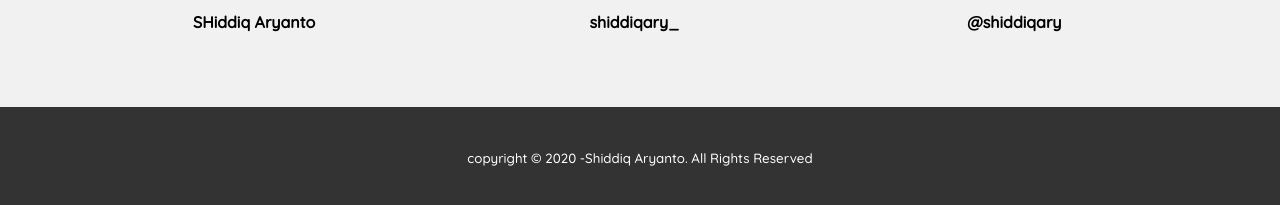
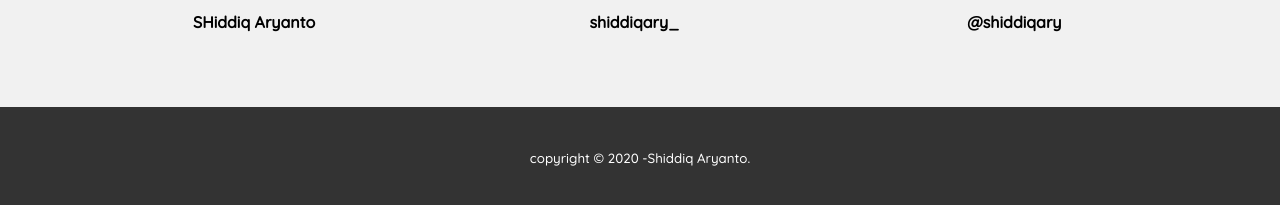
Before and after one commit to shiddiqary/cv-shiddiqaryanto, a plain HTML site: page index.html in a window 1280 px wide. Shown: the part 2838-3043 px from the top of the page. Drawn offline with Linux system fonts and the light colour scheme.

Commit message:
Update index.html

```diff
--- a/index.html
+++ b/index.html
@@ -213,7 +213,7 @@
 	<!--footer-->
 	<footer>
 		<div class="container">
-			<small>copyright &copy; 2020 -Shiddiq Aryanto. All Rights Reserved</small>
+			<small>copyright &copy; 2020 -Shiddiq Aryanto.</small>
 		</div>
 	</footer>
 
```
